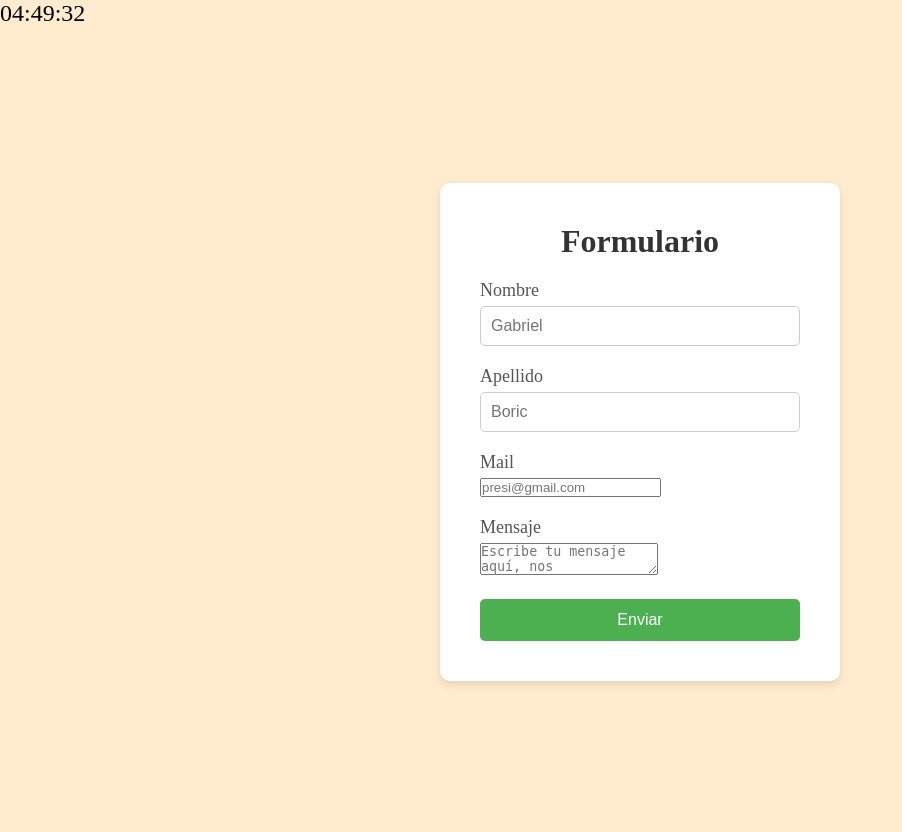
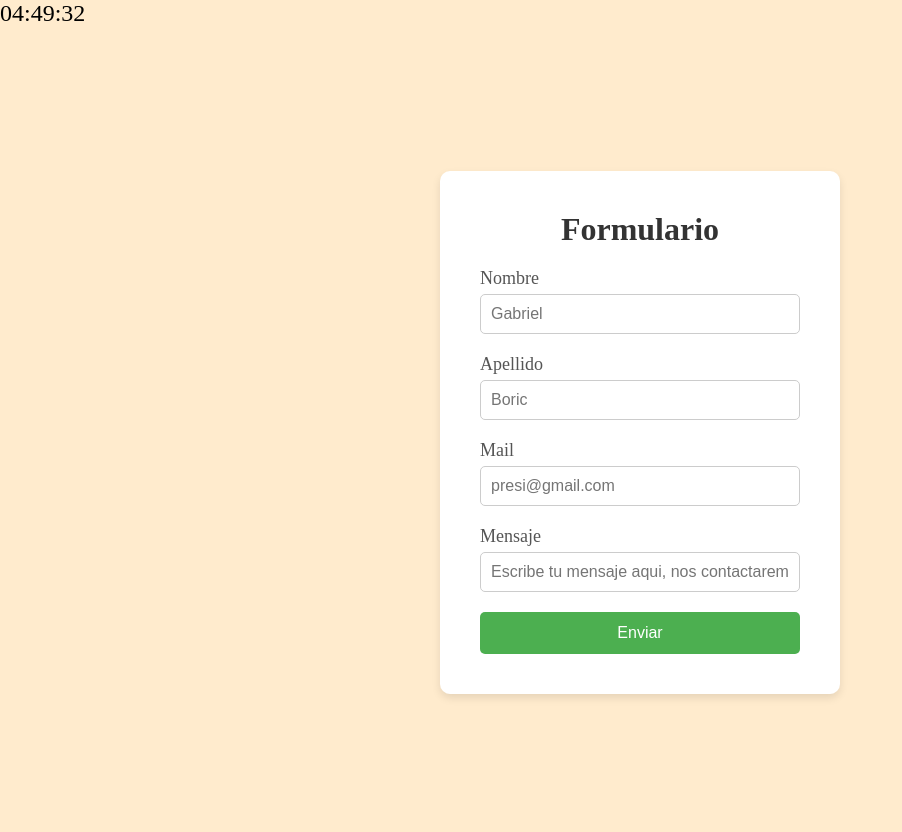
Before and after one commit to fonchoo/ProyWeb_Toro_Cabrera_Finschi_001D_EV3, a Django app: page /petanddogs/quienessomos/formContacto in a window 1280 px wide. Shown: the part 70-902 px from the top of the page, without its empty margins (0-902 px from the left). Run offline with Django 5.2, Linux system fonts and the light colour scheme; some libraries are stand-ins or nearby versions.

Commit message:
mejora input del formulario

```diff
--- a/ProyWeb_Toro_Cabrera_Finschi_001D_EV3/petanddogs/templates/petanddogs/formulariocontacto.html
+++ b/ProyWeb_Toro_Cabrera_Finschi_001D_EV3/petanddogs/templates/petanddogs/formulariocontacto.html
@@ -62,12 +62,12 @@
                 </div>
                 <div>
                     <label for="mail">Mail</label>
-                    <input type="email" id="mail" name="mail" placeholder="presi@gmail.com" required>
+                    <input type="text" id="mail" name="mail" placeholder="presi@gmail.com" required>
                     <span id="errorMail" class="error"></span>
                 </div>
                 <div>
                     <label for="mensaje">Mensaje</label>
-                    <textarea id="mensaje" name="mensaje" placeholder="Escribe tu mensaje aquí, nos contactaremos contigo mediante tu mail" required></textarea>
+                    <input type="text" id="mensaje" name="mensaje" placeholder="Escribe tu mensaje aqui, nos contactaremos contigo mediante tu mail" required>
                     <span id="errorMensaje" class="error"></span>
                 </div>
                 <input type="submit" onclick=' return enviarFormulario()' value="Enviar">
```
Also changed, not shown: ProyWeb_Toro_Cabrera_Finschi_001D_EV3/db.sqlite3.
